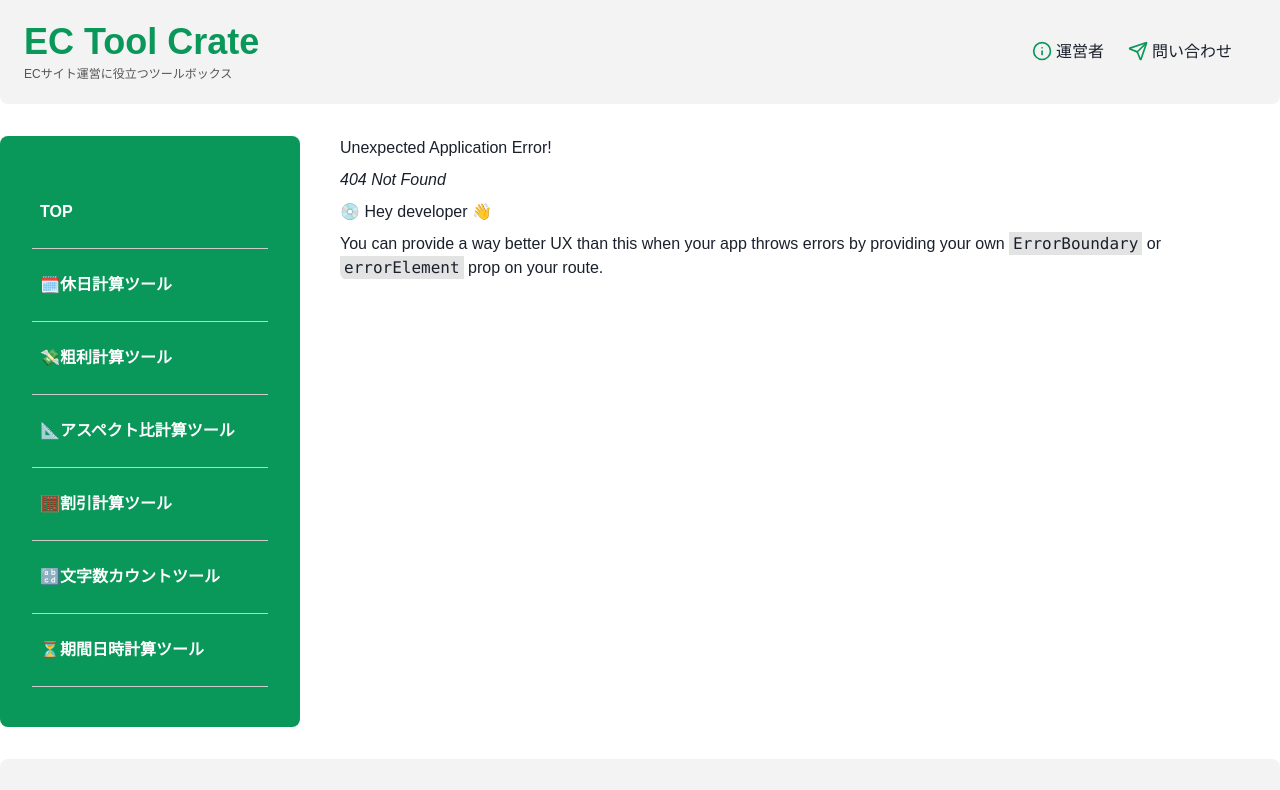
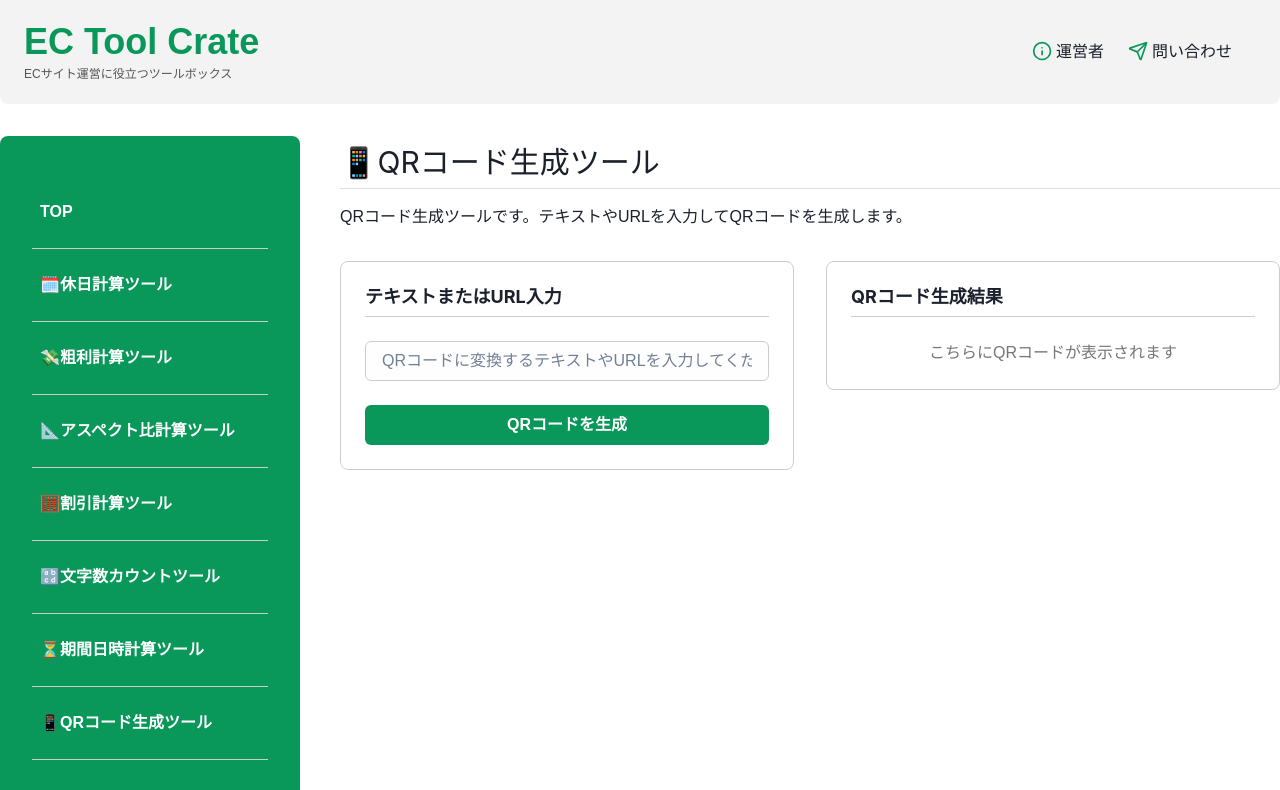
Before and after one commit to mimihokuro/app, a React (Vite) app: page /qr-code-generator in a window 1280 px wide. Before the commit this address had no page. Shown: the top 790 px of the page. Built offline with nearby package versions, Linux system fonts and the light colour scheme.

Commit message:
✨ QRコード生成ツールを追加

```diff
--- a/package.json
+++ b/package.json
@@ -15,6 +15,7 @@
     "@emotion/react": "^11.13.3",
     "@emotion/styled": "^11.13.0",
     "framer-motion": "^11.5.5",
+    "qrcode.react": "^4.2.0",
     "react": "^18.3.1",
     "react-dom": "^18.3.1",
     "react-icons": "^5.5.0",
--- a/src/layouts/Sidebar.jsx
+++ b/src/layouts/Sidebar.jsx
@@ -35,6 +35,10 @@ const AppList = [
   {
     title: "⏳期間日時計算ツール",
     url: "/time-span-calculator",
+  },
+  {
+    title: "📱QRコード生成ツール",
+    url: "/qr-code-generator",
   },
 ];
 
--- /dev/null
+++ b/src/pages/QRCodeGenerator.jsx
@@ -0,0 +1,143 @@
+import { useRef, useState } from "react";
+import {
+  FormControl,
+  Input,
+  Button,
+  Stack,
+  Grid,
+  Box,
+  Text,
+} from "@chakra-ui/react";
+import { QRCodeCanvas } from "qrcode.react";
+import { css } from "@emotion/react";
+import PageTitle from "../components/PageTitle";
+import MainContentsHeading from "../components/MainContentsHeading";
+import usePageMetadata from "../hooks/usePageMetadata";
+
+function QRCodeGenerator() {
+  usePageMetadata({
+    title: "QRコード生成ツール | EC Tool Crate",
+    description:
+      "QRコード生成ツールです。テキストやURLを入力してQRコードを生成します。",
+  });
+
+  const [value, setValue] = useState("");
+  const [qrCode, setQrCode] = useState("");
+  const qrCodeRef = useRef(null); // Canvas要素への参照を持つためのref
+
+  const handleInputChange = (event) => {
+    setValue(event.target.value);
+  };
+
+  const handleGenerateQRCode = () => {
+    setQrCode(value);
+  };
+
+  const handleDownloadQRCode = () => {
+    if (qrCodeRef.current) {
+      // refからCanvas要素を取得
+      const canvas = qrCodeRef.current.querySelector("canvas");
+      if (canvas) {
+        // Canvasから画像データURLを取得
+        const image = canvas.toDataURL("image/png"); // PNG形式で取得
+        const link = document.createElement("a");
+        link.href = image;
+        link.download = "qrcode.png"; // ダウンロード時のファイル名
+        document.body.appendChild(link); // リンクをDOMに追加
+        link.click(); // リンクをプログラム的にクリック
+        document.body.removeChild(link); // クリック後、リンクをDOMから削除
+      } else {
+        alert("QRコードがまだ生成されていないか、要素が見つかりません。");
+      }
+    }
+  };
+
+  return (
+    <Stack gap={8}>
+      <PageTitle
+        pageTitle={"📱QRコード生成ツール"}
+        pageDescription={
+          "QRコード生成ツールです。テキストやURLを入力してQRコードを生成します。"
+        }
+      />
+      <Grid
+        alignItems="start"
+        justifyContent="space-between"
+        direction={{ base: "column", sm: "row" }}
+        gap={8}
+        css={css`
+          @container parent (min-width: 800px) {
+            grid-template-columns: repeat(2, 1fr);
+          }
+
+          grid-template-columns: 1fr;
+        `}
+      >
+        <Stack
+          gap={6}
+          p={6}
+          border={"1px solid"}
+          borderColor="colorGray"
+          borderRadius={8}
+        >
+          <MainContentsHeading heading="テキストまたはURL入力" />
+          <FormControl id="qr-value">
+            <Input
+              type="text"
+              value={value}
+              borderColor="colorGray"
+              focusBorderColor="primary"
+              onChange={handleInputChange}
+              backgroundColor="colorWhite"
+              placeholder="QRコードに変換するテキストやURLを入力してください"
+            />
+          </FormControl>
+          <Button
+            colorScheme="teal"
+            backgroundColor={"primary"}
+            onClick={handleGenerateQRCode}
+          >
+            QRコードを生成
+          </Button>
+        </Stack>
+        <Stack
+          gap={6}
+          p={6}
+          border={"1px solid"}
+          borderColor="colorGray"
+          borderRadius={8}
+        >
+          <MainContentsHeading heading="QRコード生成結果" />
+          <Stack gap={4} alignItems="center">
+            {qrCode ? (
+              <>
+                <Box maxWidth={"160px"} width={"100%"} ref={qrCodeRef}>
+                  <QRCodeCanvas
+                    value={qrCode}
+                    size={256}
+                    level="H"
+                    style={{ width: "100%", height: "auto", display: "block" }}
+                  />
+                </Box>
+                <Button
+                  colorScheme="teal"
+                  width={"100%"}
+                  backgroundColor={"primary"}
+                  onClick={handleDownloadQRCode}
+                >
+                  QRコードをダウンロード
+                </Button>
+              </>
+            ) : (
+              <Text color={"colorGrayDark"}>
+                こちらにQRコードが表示されます
+              </Text>
+            )}
+          </Stack>
+        </Stack>
+      </Grid>
+    </Stack>
+  );
+}
+
+export default QRCodeGenerator;
--- a/src/routes/index.jsx
+++ b/src/routes/index.jsx
@@ -7,6 +7,7 @@ import AspectRatioCalculator from "../pages/AspectRatioCalculator";
 import DiscountCalculator from "../pages/DiscountCalculator";
 import CharacterCounter from "../pages/CharacterCounter";
 import TimeSpanCalculator from "../pages/TimeSpanCalculator";
+import QRCodeGenerator from "../pages/QRCodeGenerator";
 
 const router = createBrowserRouter([
   {
@@ -37,6 +38,10 @@ const router = createBrowserRouter([
     path: "/time-span-calculator",
     element: <TimeSpanCalculator />,
   },
+  {
+    path: "/qr-code-generator",
+    element: <QRCodeGenerator />,
+  },
 ]);
 
 export const Routes = () => {
```
Also changed, not shown: 2 other files (tests, documents, lock files or other folders).
